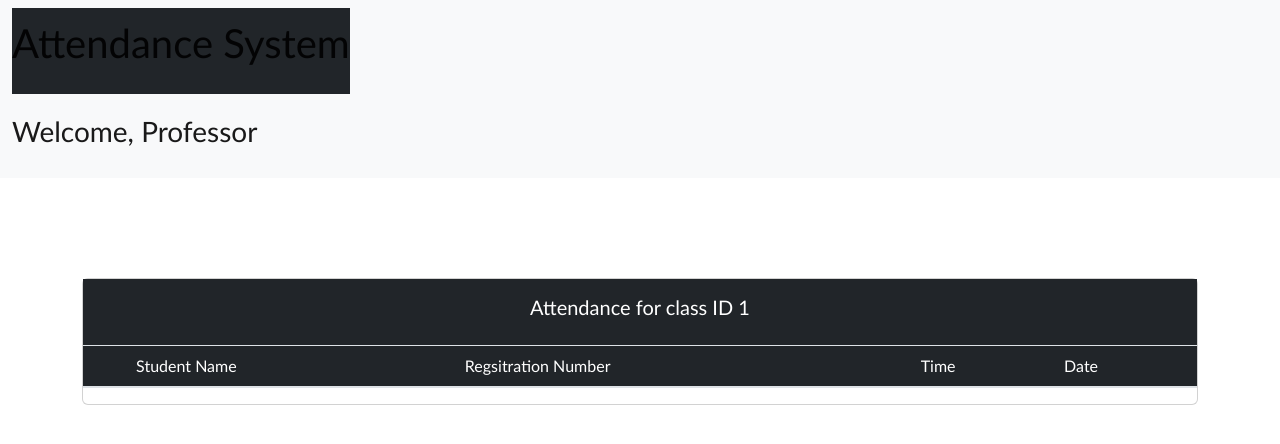
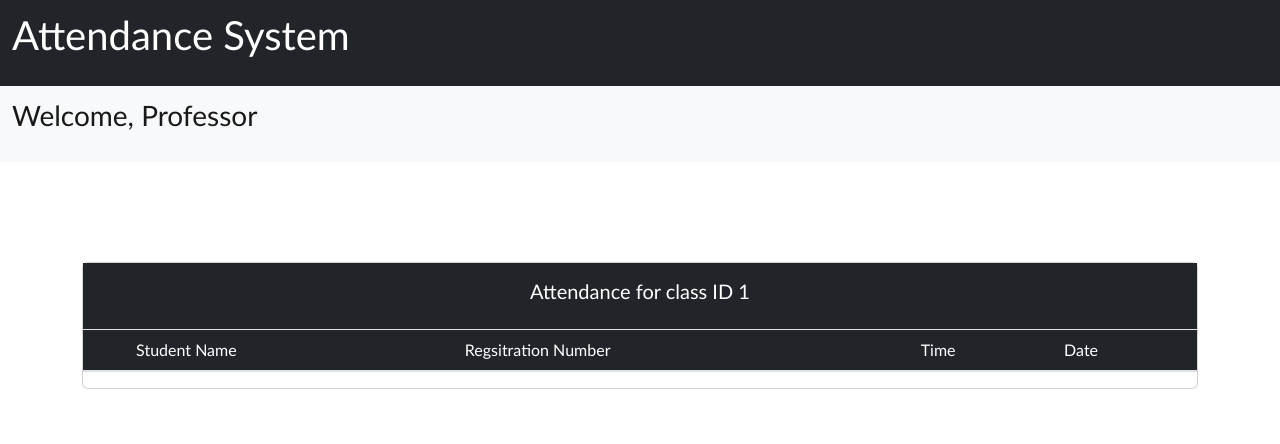
Before and after one commit to gtgkartik/Attendance-System-Based-On-Computer-Vision, a website built with webpack: page dist/Home.html in a window 1280 px wide. Built offline with nearby package versions, Linux system fonts and the light colour scheme; some packages are replaced by stand-ins of ours; no server answers; the database is empty.

Commit message:
made changes

```diff
--- a/dist/Home.html
+++ b/dist/Home.html
@@ -11,9 +11,9 @@
 </head>
 <body>
     <!-- As a link -->
-<nav class="navbar bg-light">
-    <div class="container-fluid">
-      <a class="navbar-brand bg-dark"  href="#"> <p class="fs-1">Attendance System</p></a>
+<nav class="navbar bg-light" style="padding: 0;">
+    <div class="container-fluid bg-dark">
+      <a class="navbar-brand "  href="#"> <p class="fs-1 text-white">Attendance System</p></a>
     </div>
   </nav>
 
```
